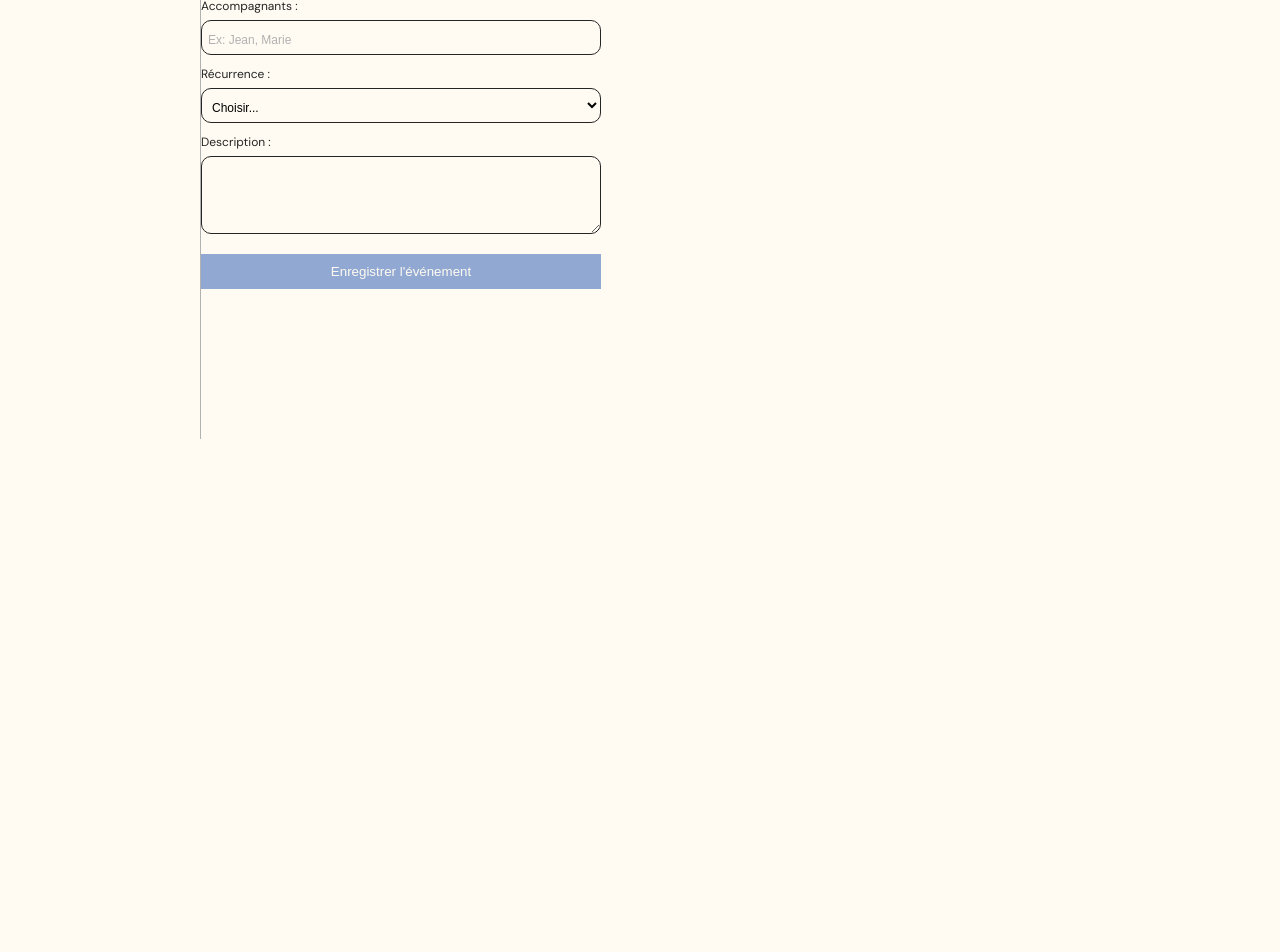
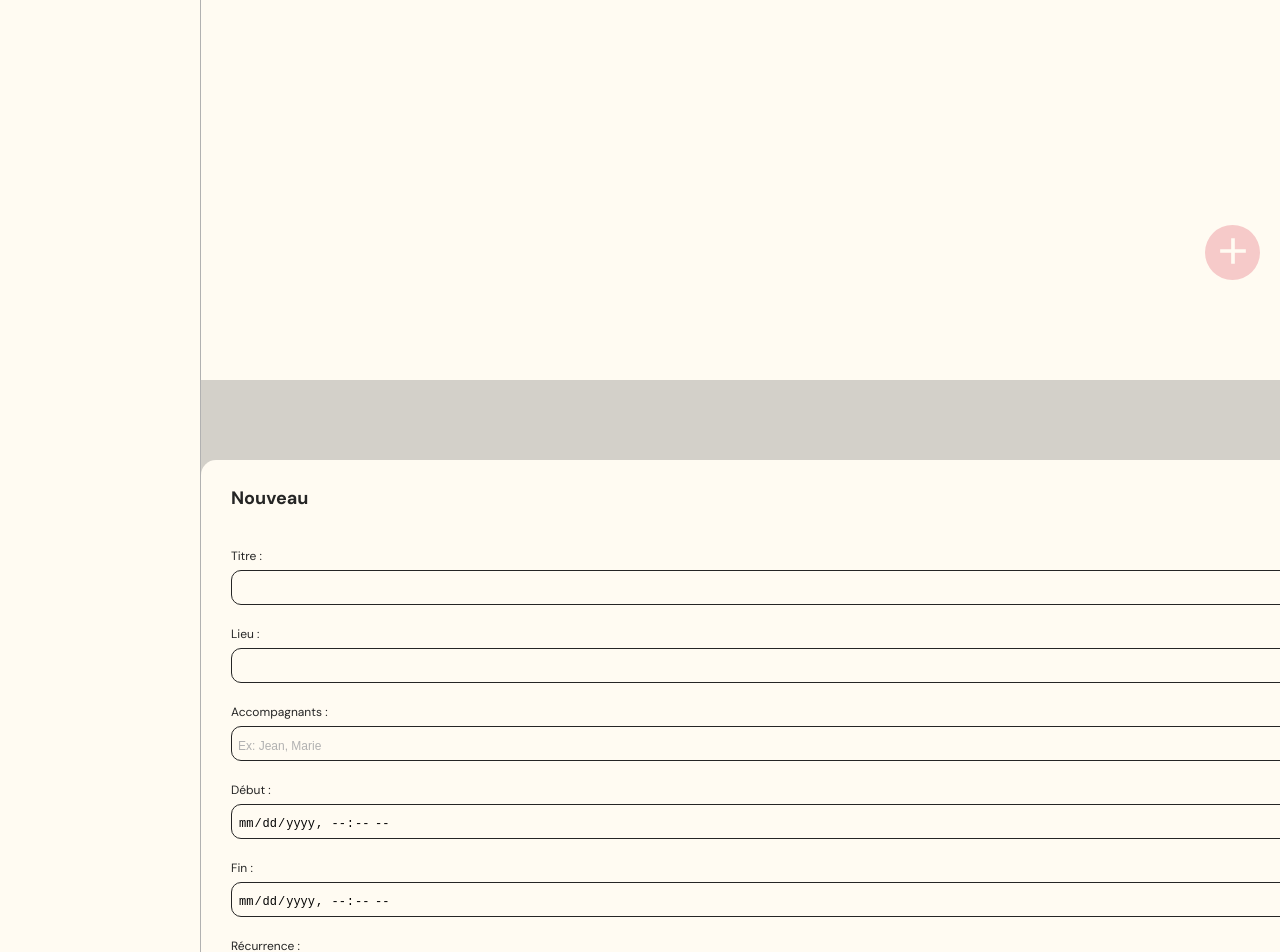
Before and after one commit to Nth-C/serena, a React (Vite) app in the folder frontend/: page /agenda in a window 1280 px wide. Shown: the part 420-1372 px from the top of the page. Before the commit the page ends 859 px from the top, so only its background shows below. Built offline with nearby package versions, Linux system fonts and the light colour scheme; the HTML template or start-up script is replaced by a standard one.

Commit message:
modif css / slide

```diff
--- a/frontend/src/App.css
+++ b/frontend/src/App.css
@@ -59,7 +59,7 @@ img {
 
 .content {
   width: 100%;
-  min-height: 100vh;
+  min-height: 300vh;
   padding-bottom: 15rem;
 }
 
--- a/frontend/src/components/slide/Silde.module.css
+++ b/frontend/src/components/slide/Silde.module.css
@@ -20,6 +20,12 @@
     background: var(--white);
     border-radius: 15px 15px 0 0;
     padding: 2.5rem 0 3.5rem 0;
+
+    /* AJOUTS POUR LE SCROLL */
+    max-height: 90vh;        /* Empêche le slide de dépasser de l'écran */
+    overflow-y: auto;        /* Active le scroll vertical si besoin */
+    display: flex;
+    flex-direction: column;
 }
 
 .slide .main_container > div:first-child {
--- a/frontend/src/components/slide/Slide.jsx
+++ b/frontend/src/components/slide/Slide.jsx
@@ -1,7 +1,18 @@
-import { NavLink } from 'react-router-dom';
+import { useEffect, useState } from 'react'
 import styles from './Silde.module.css';
 
 function Slide({children, title, isOpen, toggleOpen}) {
+
+
+  //supprimer le scroll de la page
+  useEffect(() => {
+    if (isOpen) {
+        document.documentElement.classList.add('menu-active');
+    } else {
+        document.documentElement.classList.remove('menu-active');
+    }
+  }, [isOpen]);
+
   return (
     <div className={[
       styles.slide,
--- a/frontend/src/pages/Agenda.jsx
+++ b/frontend/src/pages/Agenda.jsx
@@ -1,82 +1,14 @@
-// import { useEffect, useState } from 'react'
+import { useState } from 'react'
+import Slide from '../components/slide/Slide';
 
-// function Agenda() {
-//   const [name, setName] = useState('');
-//   const [stock, setStock] = useState('');
-//   const [message, setMessage] = useState('');
-
-//   const apiUrl = import.meta.env.VITE_API_URL;
-
-//   const handleSubmit = async (e) => {
-//     e.preventDefault()
-
-//     const nouveauMedoc = {
-//       name: name,
-//       stock: stock
-//     }
-
-//     try {
-//       const response = await fetch(`${apiUrl}/?route=medicament/add`, {
-//         method: "POST",
-//         headers: { "Content-Type": "application/json" },
-//         body: JSON.stringify(nouveauMedoc)
-//       });
-
-//       const result = await response.json();
-
-//       if (result.success) {
-//         // reset le formulaire
-//         setName('');
-//         setStock('');
-//       } else {
-//         setMessage("Erreur: " + result.error);
-//       }
-//     } catch (error) {
-//       setMessage("error");
-//       console.error(error);
-//     }
-//   };
-
-//   return (
-//     <div style={{ padding: '20px' }}>
-//       <h2>Gestion des Médicaments</h2>
-
-//       <section style={{ marginBottom: '40px', border: '1px solid #ccc' }}>
-//         <h3>Ajouter un nouveau médicament</h3>
-//         <form onSubmit={handleSubmit}>
-//           <div>
-//             <label>Nom : </label>
-//             <input
-//               type="text"
-//               value={name}
-//               onChange={(e) => setName(e.target.value)}
-//               required
-//             />
-//           </div>
-//           <br />
-//           <div>
-//             <label>Stock : </label>
-//             <input
-//               type="number"
-//               value={stock}
-//               onChange={(e) => setStock(e.target.value)}
-//               required
-//             />
-//           </div>
-//           <br />
-//           <button type="submit">Enregistrer</button>
-//         </form>
-//         {message && <p>{message}</p>}
-//       </section>
-//     </div>
-//   );
-// };
-
-// export default Agenda
-
-import { useState } from 'react'
 
 function AddEvent() {
+  const [newEventOpen, setNewEventOpen] = useState(false)
+
+  const toggleNewEvent = () => {
+    setNewEventOpen(!newEventOpen)
+  }
+
   const [formData, setFormData] = useState({
     titre: '',
     lieu: '',
@@ -131,7 +63,6 @@ function AddEvent() {
 
   return (
     <div className="ajout-evenement">
-      <h1>Ajouter un Événement</h1>
 
       {status.message && (
         <div style={{
@@ -144,8 +75,14 @@ function AddEvent() {
         </div>
       )}
 
-      <form onSubmit={handleSubmit} style={{ display: 'flex', flexDirection: 'column', gap: '10px', maxWidth: '400px' }}>
+      <button className="btn_add" onClick={toggleNewEvent}><svg xmlns="http://www.w3.org/2000/svg" viewBox="0 -960 960 960"><path d="M440-440H200v-80h240v-240h80v240h240v80H520v240h-80v-240Z"/></svg></button>;
 
+      <Slide
+        title={"Nouveau"}
+        isOpen={newEventOpen}
+        toggleOpen={toggleNewEvent}
+      >
+        <form onSubmit={handleSubmit}>
           <div>
             <label>Titre :</label>
             <input
@@ -163,6 +100,18 @@ function AddEvent() {
               type="text"
               name="lieu"
               value={formData.lieu}
+              onChange={handleChange}
+              required
+            />
+          </div>
+
+          <div>
+            <label>Accompagnants :</label>
+            <input
+              type="text"
+              name="accompagnants"
+              placeholder="Ex: Jean, Marie"
+              value={formData.accompagnants}
               onChange={handleChange}
               required
             />
@@ -190,19 +139,6 @@ function AddEvent() {
             />
           </div>
 
-        {}
-        <div>
-          <label>Accompagnants :</label>
-          <input
-            type="text"
-            name="accompagnants"
-            placeholder="Ex: Jean, Marie"
-            value={formData.accompagnants}
-            onChange={handleChange}
-            required
-          />
-        </div>
-
           <div>
             <label>Récurrence :</label>
             <select name="recurrence" value={formData.recurrence} onChange={handleChange} required>
@@ -214,7 +150,7 @@ function AddEvent() {
           </div>
 
           <div>
-          <label>Description :</label>
+            <label>Notes :</label>
             <textarea
               name="description"
               value={formData.description}
@@ -225,12 +161,16 @@ function AddEvent() {
 
           <button
             type="submit"
-          style={{ backgroundColor: 'var(--blue)', color: 'var(--white)', padding: '10px', marginTop: '10px', cursor: 'pointer' }}
           >
             Enregistrer l'événement
           </button>
 
         </form>
+      </Slide>
+
+
+
+
     </div>
   )
 }
--- a/frontend/src/pages/Medecine.jsx
+++ b/frontend/src/pages/Medecine.jsx
@@ -140,29 +140,7 @@ function Medecine() {
     setIsPopUpDeleteOpen(!isPopUpDeleteOpen)
   }
 
-  useEffect(() => {
-    if (isNewMedecineOpen) {
-        document.documentElement.classList.add('menu-active');
-    } else {
-        document.documentElement.classList.remove('menu-active');
-    }
-  }, [isNewMedecineOpen]);
 
-  useEffect(() => {
-    if (isAddStockOpen) {
-        document.documentElement.classList.add('menu-active');
-    } else {
-        document.documentElement.classList.remove('menu-active');
-    }
-  }, [isAddStockOpen]);
-
-  useEffect(() => {
-    if (isPopUpDeleteOpen) {
-        document.documentElement.classList.add('menu-active');
-    } else {
-        document.documentElement.classList.remove('menu-active');
-    }
-  }, [isPopUpDeleteOpen]);
 
   // quand la page se lance on affiche les medicaments
   useEffect(() => {
@@ -214,7 +192,11 @@ function Medecine() {
 
       <button className="btn_add" onClick={toggleNewMedecine}><svg xmlns="http://www.w3.org/2000/svg" viewBox="0 -960 960 960"><path d="M440-440H200v-80h240v-240h80v240h240v80H520v240h-80v-240Z"/></svg></button>;
 
-      <Slide title={"Ajouter un médicament"} isOpen={isNewMedecineOpen} toggleOpen={toggleNewMedecine}>
+      <Slide
+        title={"Ajouter un médicament"}
+        isOpen={isNewMedecineOpen}
+        toggleOpen={toggleNewMedecine}
+      >
         <form className="new_medecine" onSubmit={handleAddMedecine}>
           <div>
             <label>Nom du médicament : </label>
```
Lines whose indentation alone changed are shown as unchanged.
